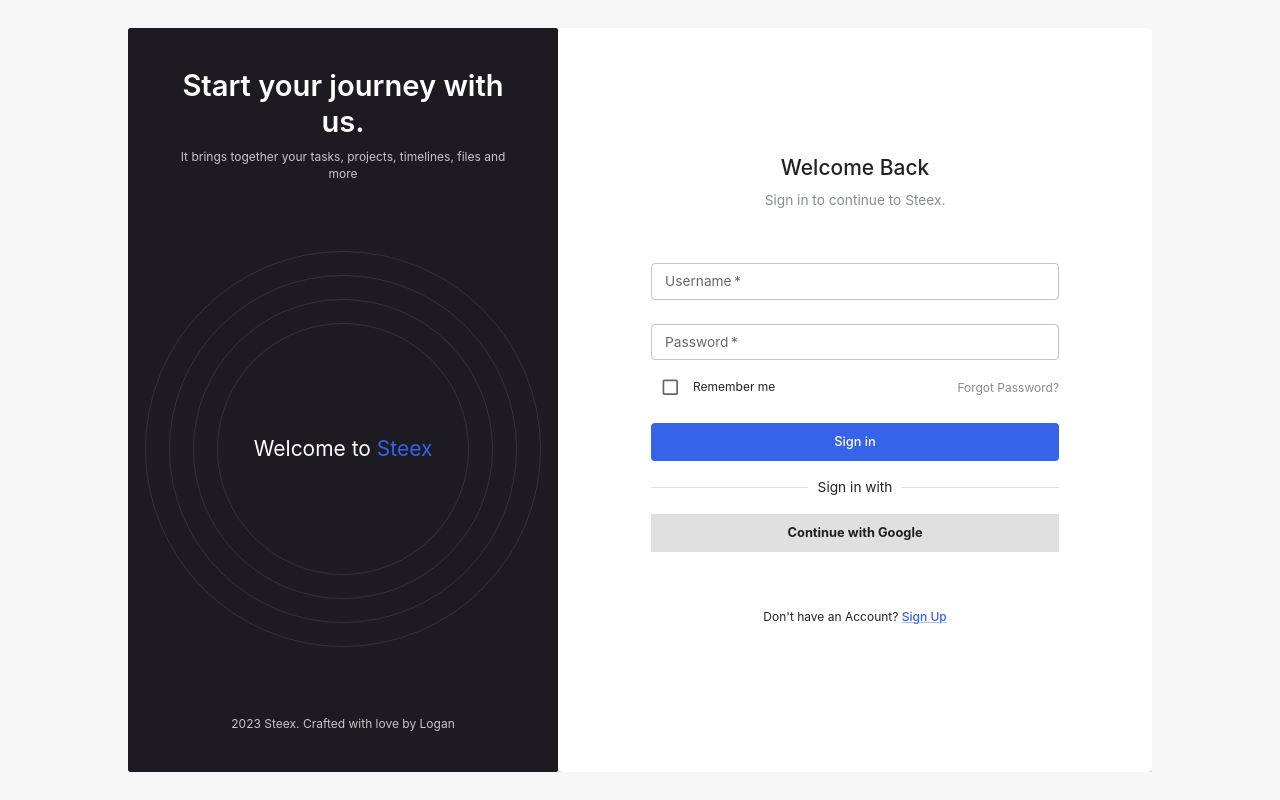
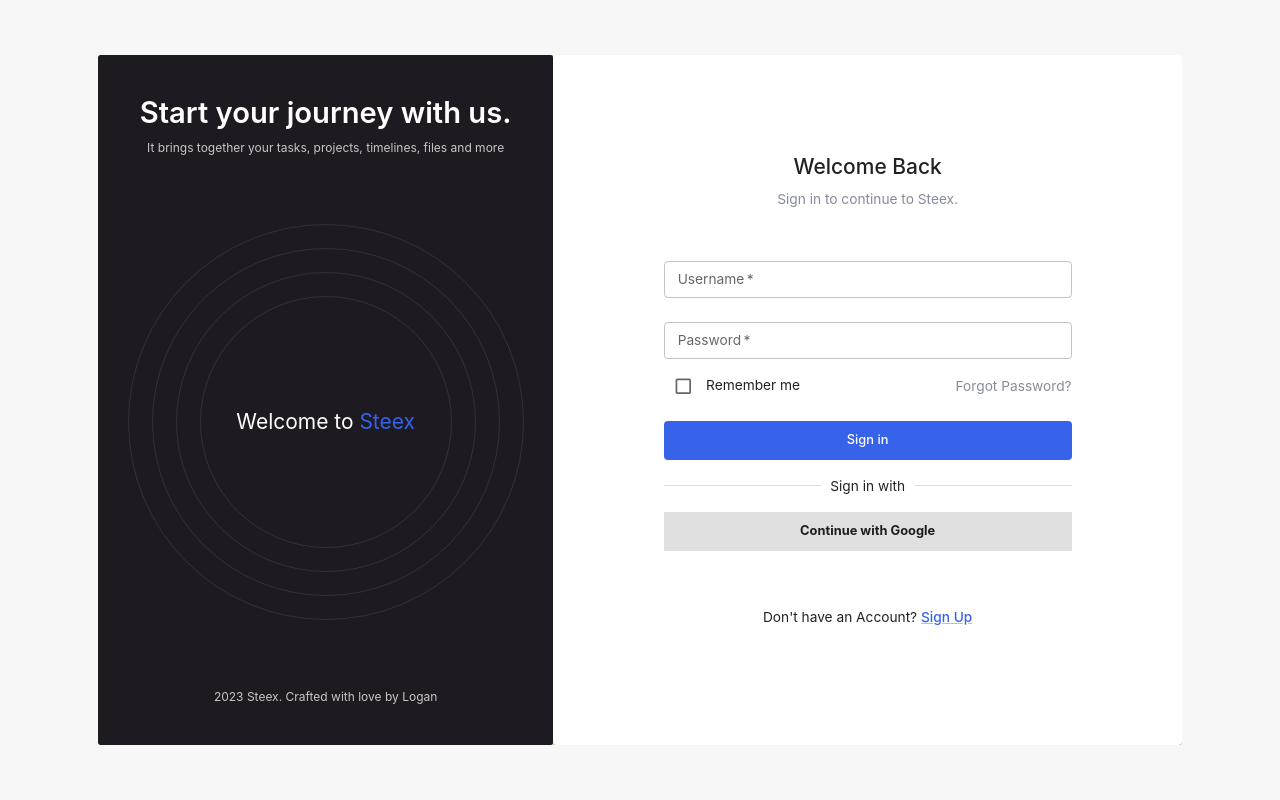
Before and after one commit to LoganXav/Steex, a React (Vite) app in the folder frontend/: page /signin in a window 1280 px wide. Built offline with nearby package versions, Linux system fonts and the light colour scheme; some icons are missing.

Commit message:
appProtected UI

```diff
--- a/frontend/src/features/auth/AuthScaffold.jsx
+++ b/frontend/src/features/auth/AuthScaffold.jsx
@@ -5,8 +5,8 @@
 
 function AuthScaffold(props) {
   return (
-    <div className="min-h-screen h-screen sm:h-full overflow-hidden sm:overflow-visible flex justify-center items-center bg-mui-primary-lightAlt">
-      <div className="w-[95%] md:w-[80%] max-w-fit xl:max-h-[50rem] my-24 sm:my-12 flex sm:flex-col xl:flex-row mx-auto overflow-hidden rounded-sm">
+    <div className="min-h-screen flex justify-center items-center bg-mui-primary-lightAlt">
+      <div className="w-[95%] md:w-[85%] max-w-fit xl:max-h-[50rem] my-24 sm:my-12 flex sm:flex-col xl:flex-row mx-auto overflow-hidden rounded-sm">
         <div className="xl:w-[42%] hidden sm:flex">
           <div className="w-full flex flex-col items-center justify-between gap-12 text-center p-10 bg-mui-secondary-main rounded-sm">
             <div>
@@ -38,7 +38,7 @@
             </Typography>
           </div>
         </div>
-        <Paper className="w-full xl:w-[58%] min-h-[33rem] flex flex-col items-center justify-center text-center px-3 sm:py-12 xl:p-0">
+        <Paper className="w-full xl:w-[58%] min-h-[33rem] flex flex-col items-center justify-center text-center px-2 sm:px-4 sm:py-12 xl:p-0">
           <div className="w-full sm:max-w-3xl xl:max-w-md py-6">
             {props.children}
           </div>
--- a/frontend/src/pages/password-reset/PasswordReset.jsx
+++ b/frontend/src/pages/password-reset/PasswordReset.jsx
@@ -81,7 +81,7 @@
           // {...getTextFieldFormikProps(formik, "username")}
         />
         <div class="mb-2 text-left">
-          <Typography variant="body2">
+          <Typography className="text-mui-secondary-lightAlt">
             Your password must be 8-20 characters long.
           </Typography>
         </div>
@@ -95,7 +95,7 @@
           // {...getTextFieldFormikProps(formik, "password")}
         />
         <div class="mb-4 text-left">
-          <Typography variant="body2">
+          <Typography>
             <Checkbox /> Remember me
           </Typography>
         </div>
@@ -112,7 +112,7 @@
           Reset Password
         </LoadingButton>
 
-        <Typography variant="body2" className="text-center mt-14">
+        <Typography className="text-center mt-14">
           Wait, I remember my password... {" "}
           <MuiRouterLink to={RouteEnum.SIGNIN} className="font-medium">Click here</MuiRouterLink>
         </Typography>
--- a/frontend/src/pages/password-reset/PasswordResetRequest.jsx
+++ b/frontend/src/pages/password-reset/PasswordResetRequest.jsx
@@ -54,7 +54,7 @@
         >
           Send Reset Link
         </LoadingButton>
-        <Typography variant="body2" className="text-center mt-14">
+        <Typography className="text-center mt-14">
         Wait, I remember my password... {" "}
           <MuiRouterLink className="font-medium" to={RouteEnum.SIGNIN}>Click here</MuiRouterLink>
         </Typography>
--- a/frontend/src/pages/signin/Signin.jsx
+++ b/frontend/src/pages/signin/Signin.jsx
@@ -92,14 +92,12 @@
           // {...getTextFieldFormikProps(formik, "password")}
         />
         <div class="flex justify-between items-center mb-4">
-          <Typography variant="body2">
+          <Typography>
             <Checkbox /> Remember me
           </Typography>
-          <Typography variant="body2">
             <MuiRouterLink className="text-mui-secondary-lightAlt no-underline" to={RouteEnum.FORGOT_PASSWORD}>
               Forgot Password?
             </MuiRouterLink>
-          </Typography>
         </div>
 
         <LoadingButton
@@ -128,7 +126,7 @@
           >
             Continue with Google
           </Button>
-        <Typography variant="body2" className="text-center mt-14">
+        <Typography className="text-center mt-14">
           Don't have an Account?{" "}
           <MuiRouterLink className="font-medium" to={RouteEnum.SIGNUP}>Sign Up</MuiRouterLink>
         </Typography>
--- a/frontend/src/pages/signup/Signup.jsx
+++ b/frontend/src/pages/signup/Signup.jsx
@@ -58,7 +58,7 @@
           // {...getTextFieldFormikProps(formik, "password")}
         />
         <div class="my-4 text-left">
-          <Typography variant="body2" className="italic">
+          <Typography className="italic">
             By registering you agree to the Steex {" "}
             <MuiRouterLink className="not-italic" to={RouteEnum.SIGNIN}>Terms of Use</MuiRouterLink>
           </Typography>
@@ -91,7 +91,7 @@
             Continue with Google
           </Button>
         </div>
-        <Typography variant="body2" className="text-center mt-14">
+        <Typography className="text-center mt-14">
           Already have an Account?{" "}
           <MuiRouterLink  className="font-medium" to={RouteEnum.SIGNIN}>Sign In</MuiRouterLink>
         </Typography>
```
